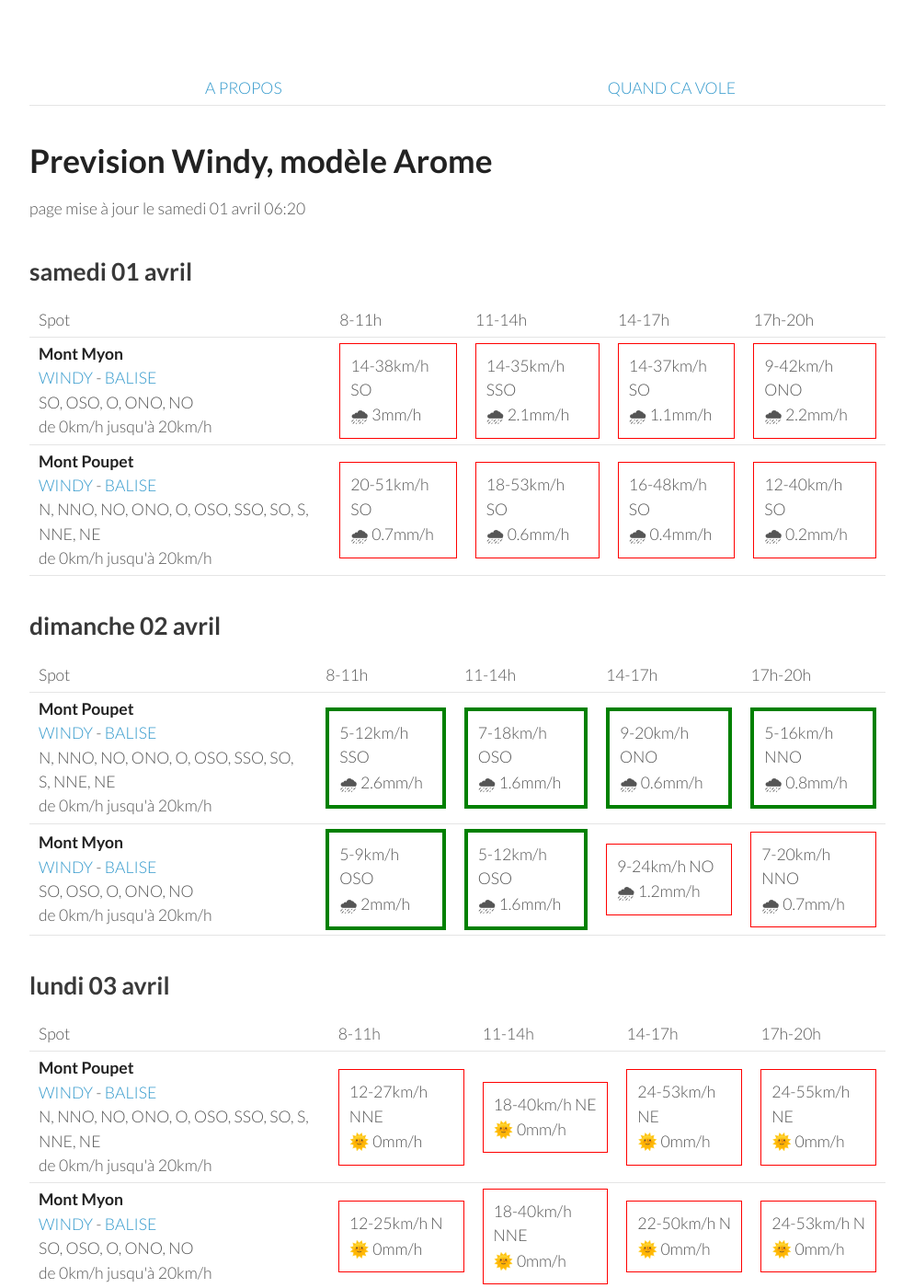
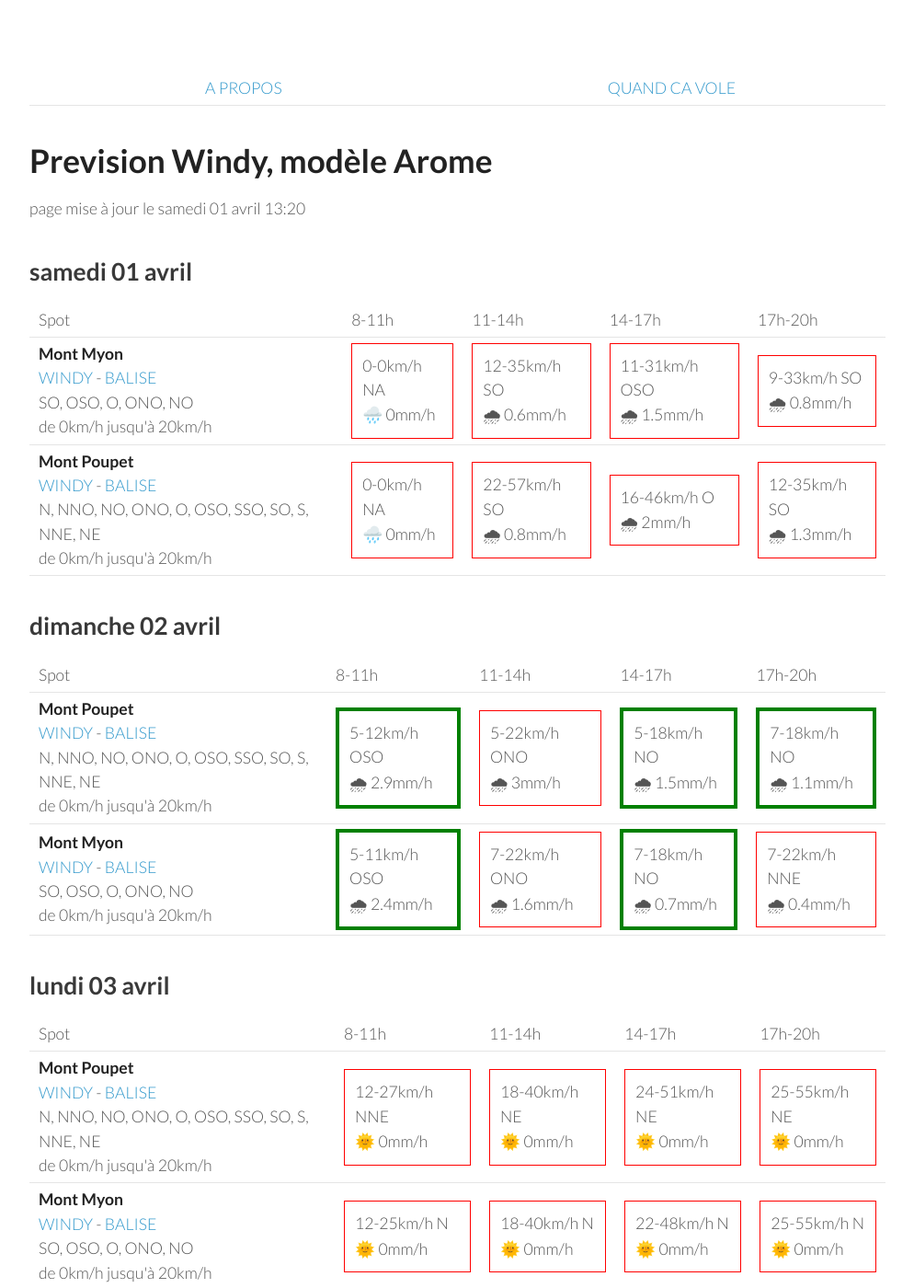
Before and after one commit to parapente-dans-le-nord/parapente-dans-le-nord.github.io, a Jekyll site: the page built from jura.markdown, in a window 1280 px wide and 1400 px high. Shown: the whole window at 92% size, without its empty margins (26-1020 px from the left). Built offline with Jekyll 4.4.1, drawn with Linux system fonts in a browser that asks for light colours; some of the changed text lies outside the part shown.

Commit message:
update index.markdown

```diff
--- a/jura.markdown
+++ b/jura.markdown
@@ -7,7 +7,7 @@ title:  "Tous les spots"
 {: .links}
 
 # Prevision Windy, modèle Arome
-page mise à jour le samedi 01 avril 06:20
+page mise à jour le samedi 01 avril 13:20
 
 ## samedi 01 avril
 
@@ -24,21 +24,19 @@ page mise à jour le samedi 01 avril 06:20
 <tr>
         <td><strong>Mont Myon</strong><br><a href="https://windy.com/46.331/5.397?45.898,5.394,8,m:eWoagj8">WINDY</a> - <span class=""><a href="http://www.balisemeteo.com/balise.php?idBalise=70">BALISE</a> </span><br> <span class="vent-favorable">SO, OSO, O, ONO, NO</span><br><span class="force-vent">de 0km/h jusqu'à 20km/h</span> </td>
 
-            <td><div class="not-flyable"><p>14-38km/h SO</p><p>🌧 3mm/h</p></div></td>
-            <td><div class="not-flyable"><p>14-35km/h SSO</p><p>🌧 2.1mm/h</p></div></td>
-            <td><div class="not-flyable"><p>14-37km/h SO</p><p>🌧 1.1mm/h</p></div></td>
-            <td><div class="not-flyable"><p>9-42km/h ONO</p><p>🌧 2.2mm/h</p></div></td>
-
+            <td><div class="not-flyable"><p>0-0km/h NA</p><p>🌧️ 0mm/h</p></div></td>
+            <td><div class="not-flyable"><p>12-35km/h SO</p><p>🌧 0.6mm/h</p></div></td>
+            <td><div class="not-flyable"><p>11-31km/h OSO</p><p>🌧 1.5mm/h</p></div></td>
+            <td><div class="not-flyable"><p>9-33km/h SO</p><p>🌧 0.8mm/h</p></div></td>
 
     </tr>
 <tr>
         <td><strong>Mont Poupet</strong><br><a href="https://windy.com/46.970/5.876?46.541,5.876,8">WINDY</a> - <span class=""><a href="http://www.balisemeteo.com/balise.php?idBalise=92">BALISE</a> </span><br> <span class="vent-favorable">N, NNO, NO, ONO, O, OSO, SSO, SO, S, NNE, NE</span><br><span class="force-vent">de 0km/h jusqu'à 20km/h</span> </td>
 
-            <td><div class="not-flyable"><p>20-51km/h SO</p><p>🌧 0.7mm/h</p></div></td>
-            <td><div class="not-flyable"><p>18-53km/h SO</p><p>🌧 0.6mm/h</p></div></td>
-            <td><div class="not-flyable"><p>16-48km/h SO</p><p>🌧 0.4mm/h</p></div></td>
-            <td><div class="not-flyable"><p>12-40km/h SO</p><p>🌧 0.2mm/h</p></div></td>
-
+            <td><div class="not-flyable"><p>0-0km/h NA</p><p>🌧️ 0mm/h</p></div></td>
+            <td><div class="not-flyable"><p>22-57km/h SO</p><p>🌧 0.8mm/h</p></div></td>
+            <td><div class="not-flyable"><p>16-46km/h O</p><p>🌧 2mm/h</p></div></td>
+            <td><div class="not-flyable"><p>12-35km/h SO</p><p>🌧 1.3mm/h</p></div></td>
 
     </tr>
 
@@ -60,20 +58,20 @@ page mise à jour le samedi 01 avril 06:20
 <tr>
         <td><strong>Mont Poupet</strong><br><a href="https://windy.com/46.970/5.876?46.541,5.876,8">WINDY</a> - <span class=""><a href="http://www.balisemeteo.com/balise.php?idBalise=92">BALISE</a> </span><br> <span class="vent-favorable">N, NNO, NO, ONO, O, OSO, SSO, SO, S, NNE, NE</span><br><span class="force-vent">de 0km/h jusqu'à 20km/h</span> </td>
 
-            <td><div class="flyable"><p>5-12km/h SSO</p><p>🌧 2.6mm/h</p></div></td>
-            <td><div class="flyable"><p>7-18km/h OSO</p><p>🌧 1.6mm/h</p></div></td>
-            <td><div class="flyable"><p>9-20km/h ONO</p><p>🌧 0.6mm/h</p></div></td>
-            <td><div class="flyable"><p>5-16km/h NNO</p><p>🌧 0.8mm/h</p></div></td>
+            <td><div class="flyable"><p>5-12km/h OSO</p><p>🌧 2.9mm/h</p></div></td>
+            <td><div class="not-flyable"><p>5-22km/h ONO</p><p>🌧 3mm/h</p></div></td>
+            <td><div class="flyable"><p>5-18km/h NO</p><p>🌧 1.5mm/h</p></div></td>
+            <td><div class="flyable"><p>7-18km/h NO</p><p>🌧 1.1mm/h</p></div></td>
 
 
     </tr>
 <tr>
         <td><strong>Mont Myon</strong><br><a href="https://windy.com/46.331/5.397?45.898,5.394,8,m:eWoagj8">WINDY</a> - <span class=""><a href="http://www.balisemeteo.com/balise.php?idBalise=70">BALISE</a> </span><br> <span class="vent-favorable">SO, OSO, O, ONO, NO</span><br><span class="force-vent">de 0km/h jusqu'à 20km/h</span> </td>
 
-            <td><div class="flyable"><p>5-9km/h OSO</p><p>🌧 2mm/h</p></div></td>
-            <td><div class="flyable"><p>5-12km/h OSO</p><p>🌧 1.6mm/h</p></div></td>
-            <td><div class="not-flyable"><p>9-24km/h NO</p><p>🌧 1.2mm/h</p></div></td>
-            <td><div class="not-flyable"><p>7-20km/h NNO</p><p>🌧 0.7mm/h</p></div></td>
+            <td><div class="flyable"><p>5-11km/h OSO</p><p>🌧 2.4mm/h</p></div></td>
+            <td><div class="not-flyable"><p>7-22km/h ONO</p><p>🌧 1.6mm/h</p></div></td>
+            <td><div class="flyable"><p>7-18km/h NO</p><p>🌧 0.7mm/h</p></div></td>
+            <td><div class="not-flyable"><p>7-22km/h NNE</p><p>🌧 0.4mm/h</p></div></td>
 
 
     </tr>
@@ -98,8 +96,8 @@ page mise à jour le samedi 01 avril 06:20
 
             <td><div class="not-flyable"><p>12-27km/h NNE</p><p>🌞 0mm/h</p></div></td>
             <td><div class="not-flyable"><p>18-40km/h NE</p><p>🌞 0mm/h</p></div></td>
-            <td><div class="not-flyable"><p>24-53km/h NE</p><p>🌞 0mm/h</p></div></td>
-            <td><div class="not-flyable"><p>24-55km/h NE</p><p>🌞 0mm/h</p></div></td>
+            <td><div class="not-flyable"><p>24-51km/h NE</p><p>🌞 0mm/h</p></div></td>
+            <td><div class="not-flyable"><p>25-55km/h NE</p><p>🌞 0mm/h</p></div></td>
 
 
     </tr>
@@ -107,9 +105,9 @@ page mise à jour le samedi 01 avril 06:20
         <td><strong>Mont Myon</strong><br><a href="https://windy.com/46.331/5.397?45.898,5.394,8,m:eWoagj8">WINDY</a> - <span class=""><a href="http://www.balisemeteo.com/balise.php?idBalise=70">BALISE</a> </span><br> <span class="vent-favorable">SO, OSO, O, ONO, NO</span><br><span class="force-vent">de 0km/h jusqu'à 20km/h</span> </td>
 
             <td><div class="not-flyable"><p>12-25km/h N</p><p>🌞 0mm/h</p></div></td>
-            <td><div class="not-flyable"><p>18-40km/h NNE</p><p>🌞 0mm/h</p></div></td>
-            <td><div class="not-flyable"><p>22-50km/h N</p><p>🌞 0mm/h</p></div></td>
-            <td><div class="not-flyable"><p>24-53km/h N</p><p>🌞 0mm/h</p></div></td>
+            <td><div class="not-flyable"><p>18-40km/h N</p><p>🌞 0mm/h</p></div></td>
+            <td><div class="not-flyable"><p>22-48km/h N</p><p>🌞 0mm/h</p></div></td>
+            <td><div class="not-flyable"><p>25-55km/h N</p><p>🌞 0mm/h</p></div></td>
 
 
     </tr>
@@ -132,20 +130,20 @@ page mise à jour le samedi 01 avril 06:20
 <tr>
         <td><strong>Mont Poupet</strong><br><a href="https://windy.com/46.970/5.876?46.541,5.876,8">WINDY</a> - <span class=""><a href="http://www.balisemeteo.com/balise.php?idBalise=92">BALISE</a> </span><br> <span class="vent-favorable">N, NNO, NO, ONO, O, OSO, SSO, SO, S, NNE, NE</span><br><span class="force-vent">de 0km/h jusqu'à 20km/h</span> </td>
 
-            <td><div class="not-flyable"><p>14-33km/h NE</p><p>🌞 0mm/h</p></div></td>
-            <td><div class="not-flyable"><p>16-38km/h NNE</p><p>🌞 0mm/h</p></div></td>
-            <td><div class="not-flyable"><p>20-46km/h NNE</p><p>🌞 0mm/h</p></div></td>
-            <td><div class="not-flyable"><p>20-46km/h NNE</p><p>🌞 0mm/h</p></div></td>
+            <td><div class="not-flyable"><p>14-35km/h NE</p><p>🌞 0mm/h</p></div></td>
+            <td><div class="not-flyable"><p>18-40km/h NNE</p><p>🌞 0mm/h</p></div></td>
+            <td><div class="not-flyable"><p>22-48km/h NNE</p><p>🌞 0mm/h</p></div></td>
+            <td><div class="not-flyable"><p>20-50km/h NE</p><p>🌞 0mm/h</p></div></td>
 
 
     </tr>
 <tr>
         <td><strong>Mont Myon</strong><br><a href="https://windy.com/46.331/5.397?45.898,5.394,8,m:eWoagj8">WINDY</a> - <span class=""><a href="http://www.balisemeteo.com/balise.php?idBalise=70">BALISE</a> </span><br> <span class="vent-favorable">SO, OSO, O, ONO, NO</span><br><span class="force-vent">de 0km/h jusqu'à 20km/h</span> </td>
 
-            <td><div class="not-flyable"><p>7-18km/h NNE</p><p>🌞 0mm/h</p></div></td>
-            <td><div class="not-flyable"><p>12-29km/h NNO</p><p>🌞 0mm/h</p></div></td>
-            <td><div class="not-flyable"><p>14-37km/h N</p><p>🌞 0mm/h</p></div></td>
-            <td><div class="not-flyable"><p>22-46km/h N</p><p>🌞 0mm/h</p></div></td>
+            <td><div class="not-flyable"><p>5-20km/h NNE</p><p>🌞 0mm/h</p></div></td>
+            <td><div class="not-flyable"><p>9-25km/h N</p><p>🌞 0mm/h</p></div></td>
+            <td><div class="not-flyable"><p>20-46km/h N</p><p>🌞 0mm/h</p></div></td>
+            <td><div class="not-flyable"><p>24-53km/h N</p><p>🌞 0mm/h</p></div></td>
 
 
     </tr>
@@ -168,20 +166,20 @@ page mise à jour le samedi 01 avril 06:20
 <tr>
         <td><strong>Mont Poupet</strong><br><a href="https://windy.com/46.970/5.876?46.541,5.876,8">WINDY</a> - <span class=""><a href="http://www.balisemeteo.com/balise.php?idBalise=92">BALISE</a> </span><br> <span class="vent-favorable">N, NNO, NO, ONO, O, OSO, SSO, SO, S, NNE, NE</span><br><span class="force-vent">de 0km/h jusqu'à 20km/h</span> </td>
 
-            <td><div class="not-flyable"><p>11-24km/h ENE</p><p>🌞 0mm/h</p></div></td>
-            <td><div class="not-flyable"><p>16-35km/h NE</p><p>🌞 0mm/h</p></div></td>
-            <td><div class="not-flyable"><p>16-38km/h NNE</p><p>🌞 0mm/h</p></div></td>
-            <td><div class="not-flyable"><p>12-38km/h NNE</p><p>🌞 0mm/h</p></div></td>
+            <td><div class="not-flyable"><p>12-24km/h NE</p><p>🌞 0mm/h</p></div></td>
+            <td><div class="not-flyable"><p>18-40km/h NNE</p><p>🌞 0mm/h</p></div></td>
+            <td><div class="not-flyable"><p>18-42km/h NNE</p><p>🌞 0mm/h</p></div></td>
+            <td><div class="not-flyable"><p>20-44km/h NNE</p><p>🌞 0mm/h</p></div></td>
 
 
     </tr>
 <tr>
         <td><strong>Mont Myon</strong><br><a href="https://windy.com/46.331/5.397?45.898,5.394,8,m:eWoagj8">WINDY</a> - <span class=""><a href="http://www.balisemeteo.com/balise.php?idBalise=70">BALISE</a> </span><br> <span class="vent-favorable">SO, OSO, O, ONO, NO</span><br><span class="force-vent">de 0km/h jusqu'à 20km/h</span> </td>
 
-            <td><div class="not-flyable"><p>7-18km/h NNE</p><p>🌞 0mm/h</p></div></td>
-            <td><div class="not-flyable"><p>11-27km/h NNO</p><p>🌞 0mm/h</p></div></td>
-            <td><div class="not-flyable"><p>16-40km/h N</p><p>🌞 0mm/h</p></div></td>
-            <td><div class="not-flyable"><p>16-40km/h N</p><p>🌞 0mm/h</p></div></td>
+            <td><div class="not-flyable"><p>11-22km/h NNE</p><p>🌞 0mm/h</p></div></td>
+            <td><div class="not-flyable"><p>12-29km/h N</p><p>🌞 0mm/h</p></div></td>
+            <td><div class="not-flyable"><p>18-42km/h N</p><p>🌞 0mm/h</p></div></td>
+            <td><div class="not-flyable"><p>20-46km/h N</p><p>🌞 0mm/h</p></div></td>
 
 
     </tr>
@@ -189,3 +187,39 @@ page mise à jour le samedi 01 avril 06:20
 </tbody>
 </table>
 {:/}
+## jeudi 06 avril
+
+{::nomarkdown}
+<table>
+  <tbody>
+    <tr>
+      <td>Spot</td>
+      <td>8-11h</td>
+      <td>11-14h</td>
+      <td>14-17h</td>
+      <td>17h-20h</td>
+    </tr>
+<tr>
+        <td><strong>Mont Myon</strong><br><a href="https://windy.com/46.331/5.397?45.898,5.394,8,m:eWoagj8">WINDY</a> - <span class=""><a href="http://www.balisemeteo.com/balise.php?idBalise=70">BALISE</a> </span><br> <span class="vent-favorable">SO, OSO, O, ONO, NO</span><br><span class="force-vent">de 0km/h jusqu'à 20km/h</span> </td>
+
+            <td><div class="not-flyable"><p>3-11km/h ENE</p><p>🌞 0mm/h</p></div></td>
+            <td><div class="flyable"><p>5-16km/h ONO</p><p>🌞 0mm/h</p></div></td>
+            <td><div class="not-flyable"><p>7-24km/h NNO</p><p>🌞 0mm/h</p></div></td>
+            <td><div class="not-flyable"><p>14-33km/h NNO</p><p>🌞 0mm/h</p></div></td>
+
+
+    </tr>
+<tr>
+        <td><strong>Mont Poupet</strong><br><a href="https://windy.com/46.970/5.876?46.541,5.876,8">WINDY</a> - <span class=""><a href="http://www.balisemeteo.com/balise.php?idBalise=92">BALISE</a> </span><br> <span class="vent-favorable">N, NNO, NO, ONO, O, OSO, SSO, SO, S, NNE, NE</span><br><span class="force-vent">de 0km/h jusqu'à 20km/h</span> </td>
+
+            <td><div class="not-flyable"><p>11-22km/h ENE</p><p>🌞 0mm/h</p></div></td>
+            <td><div class="not-flyable"><p>12-31km/h NE</p><p>🌞 0mm/h</p></div></td>
+            <td><div class="not-flyable"><p>16-37km/h NNE</p><p>🌞 0mm/h</p></div></td>
+            <td><div class="not-flyable"><p>18-42km/h NE</p><p>🌞 0mm/h</p></div></td>
+
+
+    </tr>
+
+</tbody>
+</table>
+{:/}
```
